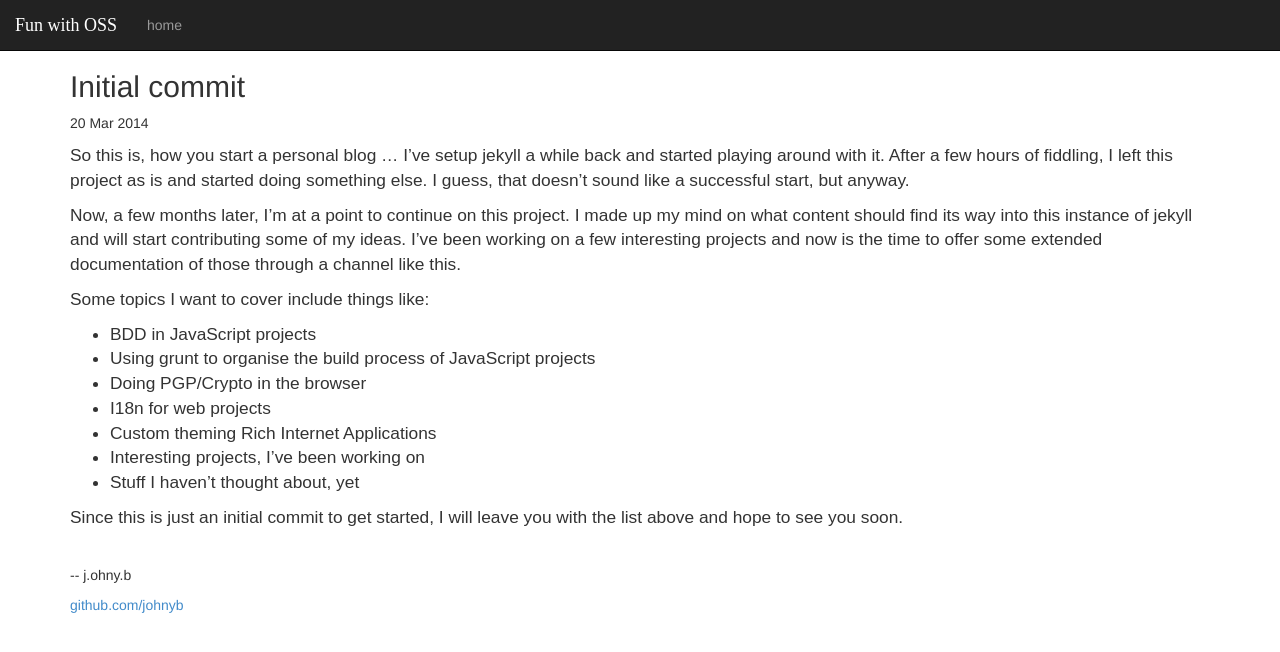
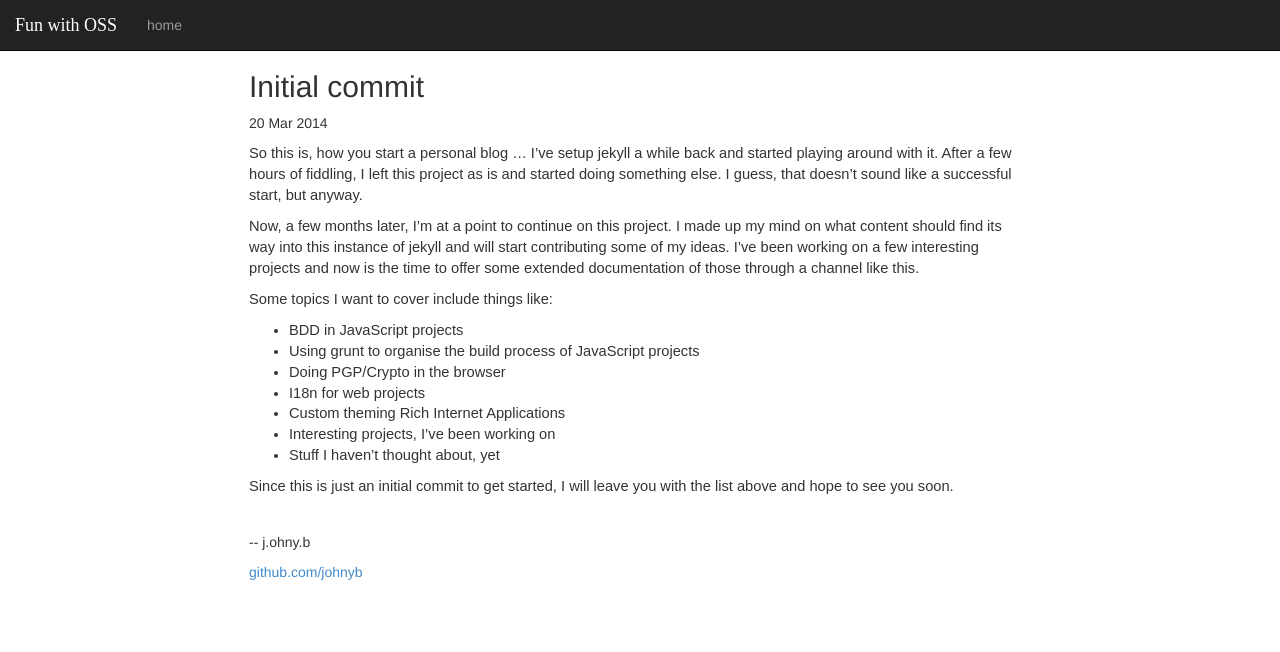
Before and after one commit to johnyb/johnyb.github.io, a Jekyll site: the page built from _posts/2014-03-20-initial_commit.md, in a window 1280 px wide. Shown: the top 652 px of the page. Built offline with Jekyll 4.4.1, drawn with Linux system fonts in a browser that asks for light colours.

Commit message:
adjust style a little
* little smaller font for posts
* set max-width, longer texts are better readable, now

```diff
--- a/assets/css/style.css
+++ b/assets/css/style.css
@@ -1,5 +1,9 @@
 body {
     padding-top: 50px;
+}
+
+.container {
+    max-width: 58em;
 }
 
 body > .container > footer {
@@ -7,7 +11,7 @@ body > .container > footer {
 }
 
 article.post {
-    font-size: 13pt;
+    font-size: 11pt;
     font-family: Oxygen, sans-serif;
 }
 
```
